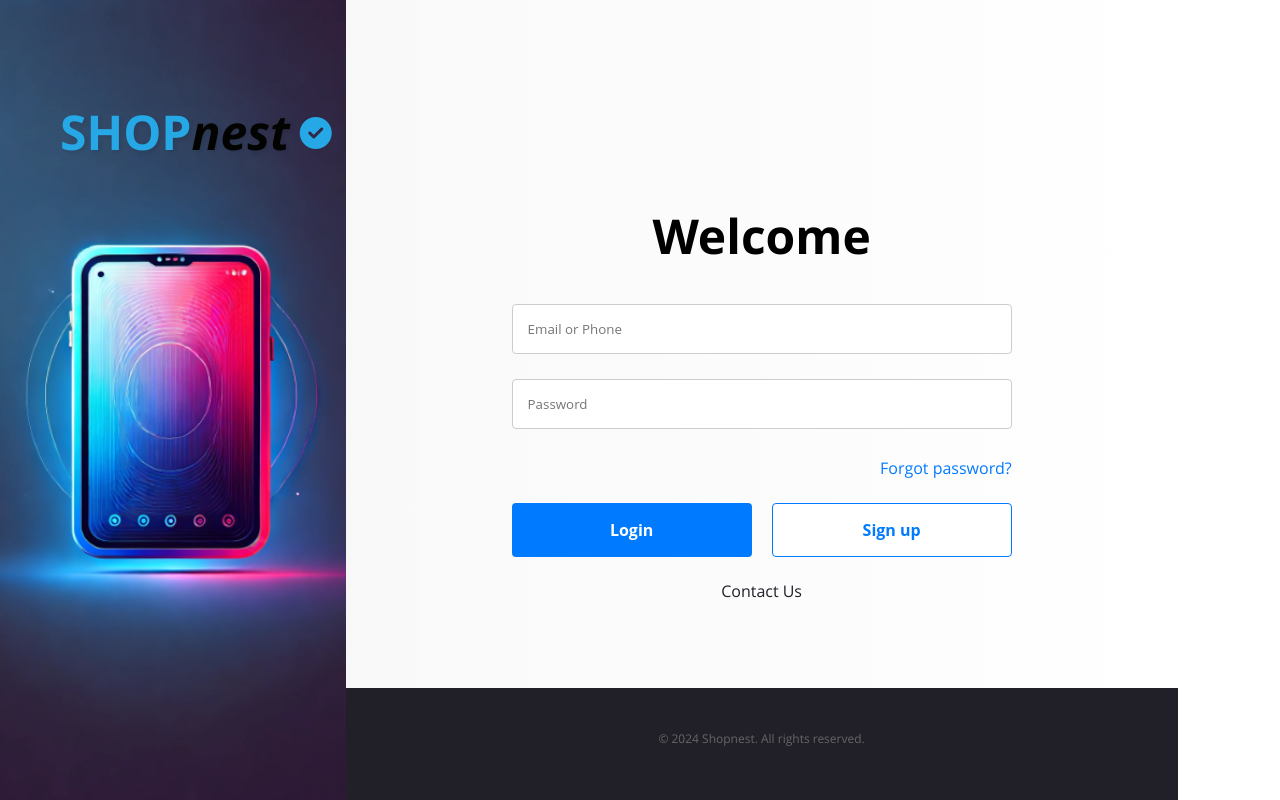
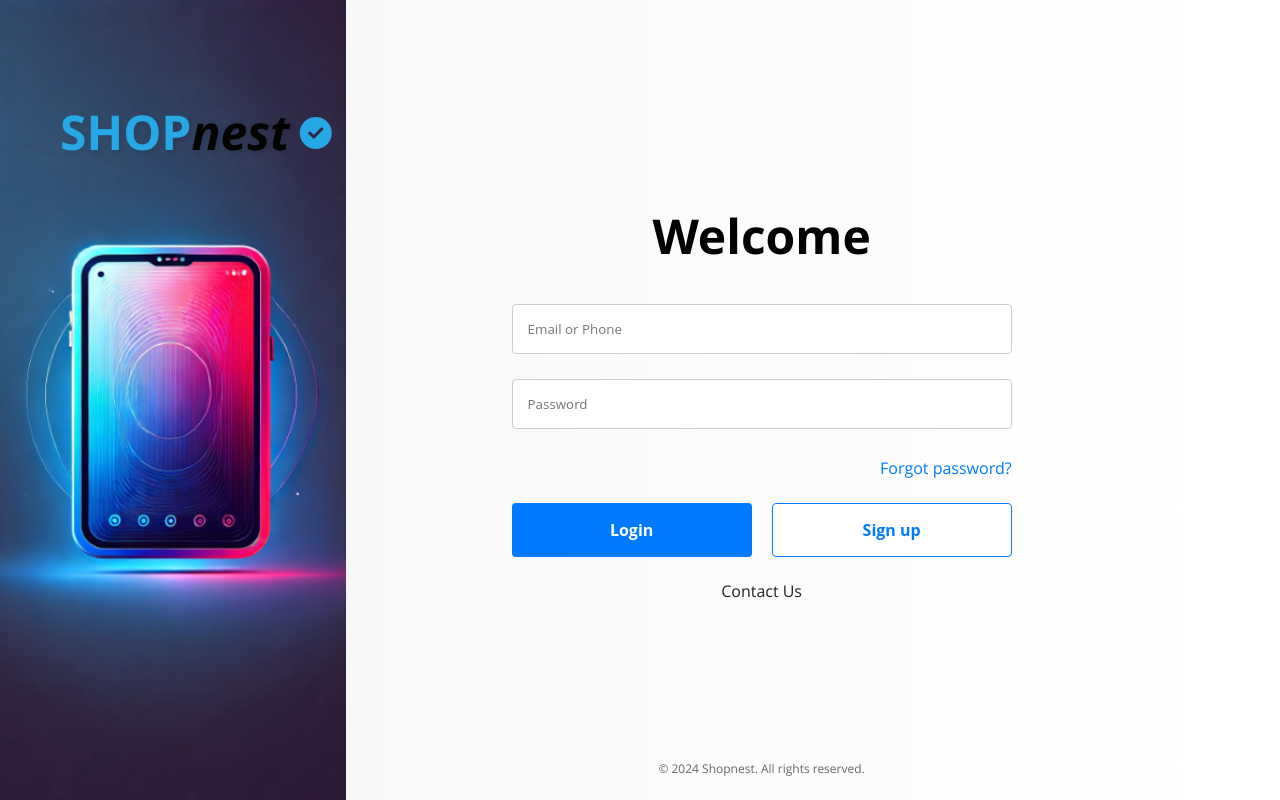
Before and after one commit to andrecantuaria/shopnest, a React (Create React App) app: page / in a window 1280 px wide. Built offline with nearby package versions, Linux system fonts and the light colour scheme.

Commit message:
remove the fack footer in conact page

```diff
--- a/src/css/index.css
+++ b/src/css/index.css
@@ -219,8 +219,6 @@
 /* CONACT US PAGE -BACHAR */
 /************************/
 .contact-us {
-    text-align: center;
-    color: #212029;
     display: flex;
     flex-direction: column;
     min-height: 100vh;
@@ -253,18 +251,18 @@
     box-shadow: 0 0 10px rgba(0, 0, 0, 0.1);
 }
 
- .contact-form h2 {
+.contact-form h2 {
     margin-bottom: 60px;
     font-size: 3rem;
     margin-top: 10px;
-    padding-top: 15PX;
+    padding-top: 15px;
 }
-.contact-details h2{
-  margin-bottom: 5px;
-  font-size: 3rem;
-  margin-top: 10px;
-  padding-top: 15PX;
 
+.contact-details h2 {
+    margin-bottom: 5px;
+    font-size: 3rem;
+    margin-top: 10px;
+    padding-top: 15px;
 }
 
 .contact-details p {
@@ -350,47 +348,6 @@
     height: auto;
 }
 
-footer {
-    background-color: #212029;
-    color: white;
-    padding: 40px 0;
-    text-align: center;
-    font-size: 1.2rem;
-    position: absolute;
-    bottom: 0;
-    width: 100%;
-    flex-shrink: 0;
-}
-
-footer p {
-    margin-bottom: 10px;
-    font-size: 1.2rem;
-}
-
-footer a {
-    color: #007BFF;
-    font-size: 1.2rem;
-}
-
-.footer-brand {
-    display: flex;
-    align-items: center;
-    justify-content: center;
-    font-size: 1.5rem;
-    font-weight: bold;
-    margin-bottom: 10px;
-}
-
-.footer-brand .highlight {
-    font-style: italic;
-    color: #007BFF;
-}
-
-.footer-brand .check-icon {
-    color: #007BFF;
-    font-size: 1.5rem;
-    margin-left: 10px;
-}
 
 .typography-h1 {
     font-size: 2.5rem;
--- a/src/pages/ContactUs.js
+++ b/src/pages/ContactUs.js
@@ -46,14 +46,7 @@
                 </div>
             </section>
 
-      <footer>
-        <div className="footer-brand">
-          SHOP<span className="highlight">nest</span>
-          <i className="fas fa-check-circle check-icon"></i>
-        </div>
-        <p className="typography-p">© 2024 Shopnest. All rights reserved.</p>
-        <a className="typography-a" href="#">Privacy Policy</a> | <a className="typography-a" href="#">Terms of Service</a> | <a className="typography-a" href="#">Contact Us</a>
-      </footer>
+
         </div>
     );
 };
```
Also changed, not shown: 1 other file (tests, documents, lock files or other folders). Lines whose indentation alone changed are shown as unchanged.
